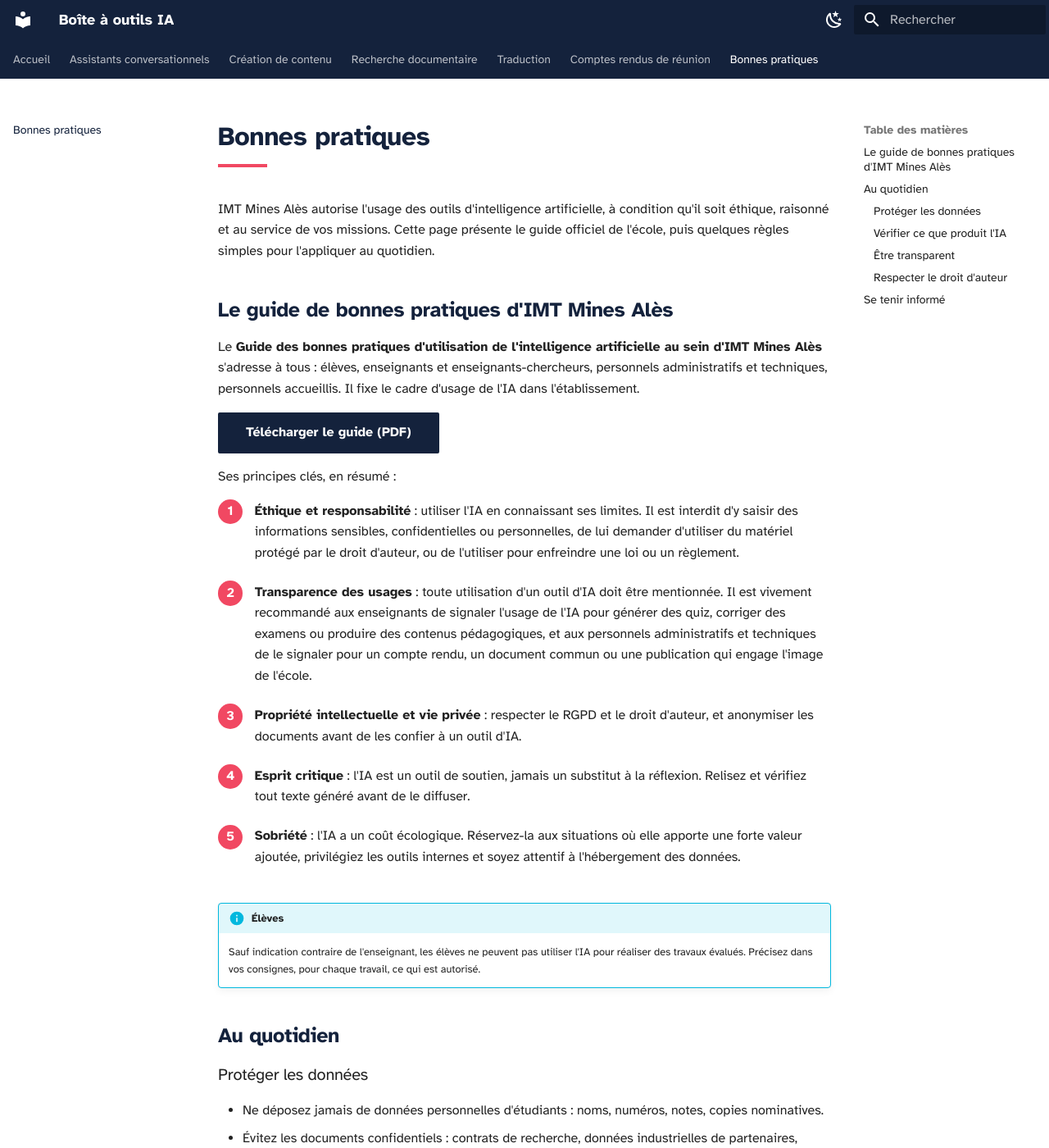
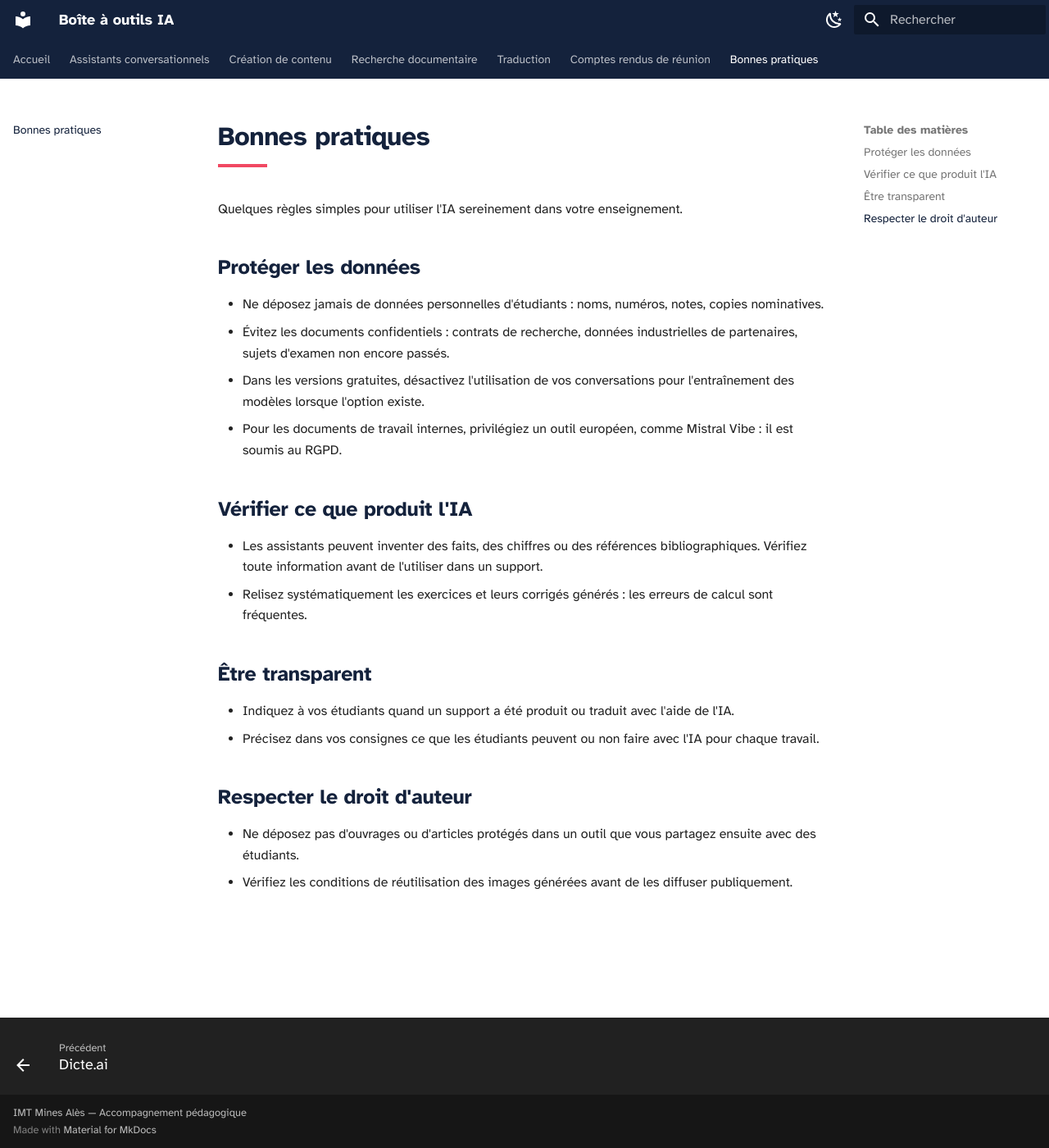
Before and after one commit to Celine-ferrier/Boite-outils-IA, an MkDocs documentation site: the page built from docs/bonnes-pratiques.md, in a window 1280 px wide and 1400 px high. Shown: the whole window at 82% size. Built offline with MkDocs 1.6.1 and Material for MkDocs 9.7.7, drawn with Linux system fonts in a browser that asks for light colours; some of the changed text lies outside the part shown.

```diff
--- a/docs/bonnes-pratiques.md
+++ b/docs/bonnes-pratiques.md
@@ -1,50 +1,25 @@
 # Bonnes pratiques
 
-IMT Mines Alès autorise l'usage des outils d'intelligence artificielle, à condition qu'il soit éthique, raisonné et au service de vos missions. Cette page présente le guide officiel de l'école, puis quelques règles simples pour l'appliquer au quotidien.
+Quelques règles simples pour utiliser l'IA sereinement dans votre enseignement.
 
-## Le guide de bonnes pratiques d'IMT Mines Alès
-
-Le **Guide des bonnes pratiques d'utilisation de l'intelligence artificielle au sein d'IMT Mines Alès** s'adresse à tous : élèves, enseignants et enseignants-chercheurs, personnels administratifs et techniques, personnels accueillis. Il fixe le cadre d'usage de l'IA dans l'établissement.
-
-[Télécharger le guide (PDF)](documents/guide-bonnes-pratiques-ia-imt-mines-ales.pdf){ .md-button .md-button--primary }
-
-Ses principes clés, en résumé :
-
-1. **Éthique et responsabilité** : utiliser l'IA en connaissant ses limites. Il est interdit d'y saisir des informations sensibles, confidentielles ou personnelles, de lui demander d'utiliser du matériel protégé par le droit d'auteur, ou de l'utiliser pour enfreindre une loi ou un règlement.
-2. **Transparence des usages** : toute utilisation d'un outil d'IA doit être mentionnée. Il est vivement recommandé aux enseignants de signaler l'usage de l'IA pour générer des quiz, corriger des examens ou produire des contenus pédagogiques, et aux personnels administratifs et techniques de le signaler pour un compte rendu, un document commun ou une publication qui engage l'image de l'école.
-3. **Propriété intellectuelle et vie privée** : respecter le RGPD et le droit d'auteur, et anonymiser les documents avant de les confier à un outil d'IA.
-4. **Esprit critique** : l'IA est un outil de soutien, jamais un substitut à la réflexion. Relisez et vérifiez tout texte généré avant de le diffuser.
-5. **Sobriété** : l'IA a un coût écologique. Réservez-la aux situations où elle apporte une forte valeur ajoutée, privilégiez les outils internes et soyez attentif à l'hébergement des données.
-
-!!! info "Élèves"
-    Sauf indication contraire de l'enseignant, les élèves ne peuvent pas utiliser l'IA pour réaliser des travaux évalués. Précisez dans vos consignes, pour chaque travail, ce qui est autorisé.
-
-## Au quotidien
-
-### Protéger les données
+## Protéger les données
 
 - Ne déposez jamais de données personnelles d'étudiants : noms, numéros, notes, copies nominatives.
 - Évitez les documents confidentiels : contrats de recherche, données industrielles de partenaires, sujets d'examen non encore passés.
 - Dans les versions gratuites, désactivez l'utilisation de vos conversations pour l'entraînement des modèles lorsque l'option existe.
 - Pour les documents de travail internes, privilégiez un outil européen, comme Mistral Vibe : il est soumis au RGPD.
 
-### Vérifier ce que produit l'IA
+## Vérifier ce que produit l'IA
 
 - Les assistants peuvent inventer des faits, des chiffres ou des références bibliographiques. Vérifiez toute information avant de l'utiliser dans un support.
 - Relisez systématiquement les exercices et leurs corrigés générés : les erreurs de calcul sont fréquentes.
 
-### Être transparent
+## Être transparent
 
-- Indiquez à vos étudiants ou à vos collègues quand un support, un compte rendu ou un document a été produit ou traduit avec l'aide de l'IA.
+- Indiquez à vos étudiants quand un support a été produit ou traduit avec l'aide de l'IA.
 - Précisez dans vos consignes ce que les étudiants peuvent ou non faire avec l'IA pour chaque travail.
 
-### Respecter le droit d'auteur
+## Respecter le droit d'auteur
 
 - Ne déposez pas d'ouvrages ou d'articles protégés dans un outil que vous partagez ensuite avec des étudiants.
 - Vérifiez les conditions de réutilisation des images générées avant de les diffuser publiquement.
-
-## Se tenir informé
-
-Le groupe IMT partage régulièrement des actualités sur l'intelligence artificielle : nouveaux outils, retours d'expérience, évolutions de la réglementation.
-
-[Voir les actualités IA du groupe IMT](https://mintel.imt.fr/actualites.php?cat=9){ .md-button }
```
Also changed, not shown: 1 other file.
